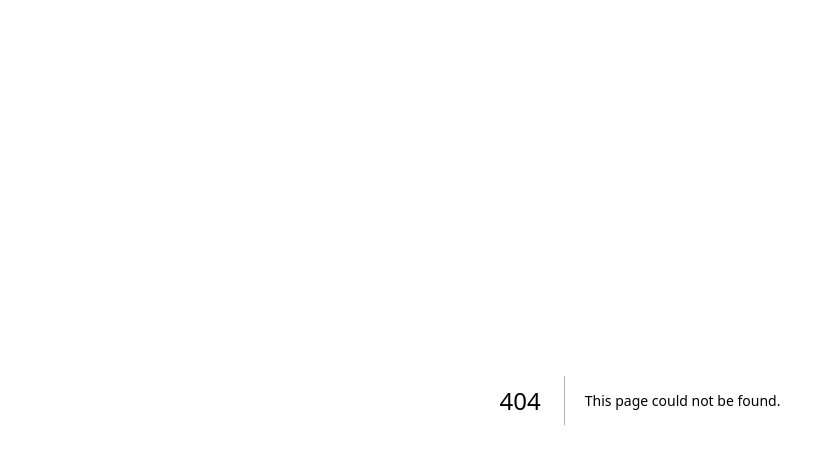
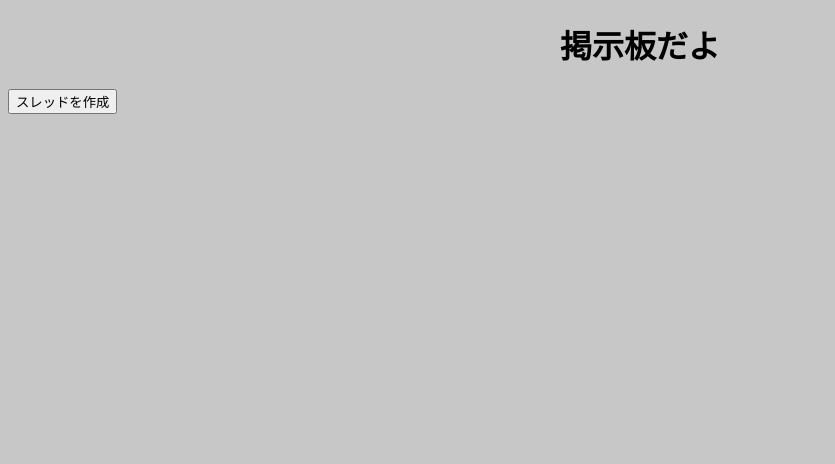
Before and after one commit to tacotaco0808/re_my_bb, a Next.js app: page /thread/new in a window 1280 px wide. Before the commit this address had no page. Shown: the top 464 px of the page, without its empty margins (0-835 px from the left). Built offline with nearby package versions, Linux system fonts and the light colour scheme.

Commit message:
ボタンクリックで新スレッド作成

```diff
--- a/src/app/components/method/fetchMethods.tsx
+++ b/src/app/components/method/fetchMethods.tsx
@@ -4,12 +4,28 @@ type Threads = {
   id: string
   title: string
 }
-type Post = {
+type Posts = {
   id: string
   post: string
 }
+//スレッド一覧取得
 export const fetchThreads = async (): Promise<Threads[]> => {
   const res = await fetch('https://railway.bulletinboard.techtrain.dev/threads')
   const threads = await res.json()
   return threads
 }
+// スレッド一覧に新しいスレッドを追加
+export const fetchThreadsPost = async () => {
+  const body = {
+    title: 'title',
+  }
+  const res = await fetch('https://railway.bulletinboard.techtrain.dev/threads', { method: 'POST', body: JSON.stringify(body) })
+  const threads = await res.json()
+  return
+}
+// さきのやつ
+export const fetchPosts = async (): Promise<Posts[]> => {
+  const res = await fetch('https://railway.bulletinboard.techtrain.dev/threads' + '/7e11ec6a-ae7e-49ca-a312-85b052f90745' + '/posts')
+  const posts = await res.json()
+  return posts
+}
--- /dev/null
+++ b/src/app/thread/new/page.tsx
@@ -0,0 +1,10 @@
+import Header from '@/app/components/Header'
+import { fetchThreadsPost } from '@/app/components/method/fetchMethods'
+export default function New() {
+  return (
+    <>
+      <Header />
+      <button onClick={fetchThreadsPost}>スレッドを作成</button>
+    </>
+  )
+}
--- /dev/null
+++ b/src/app/thread/page.tsx
@@ -0,0 +1,3 @@
+export default function thread() {
+  return <>test:thread</>
+}
```
